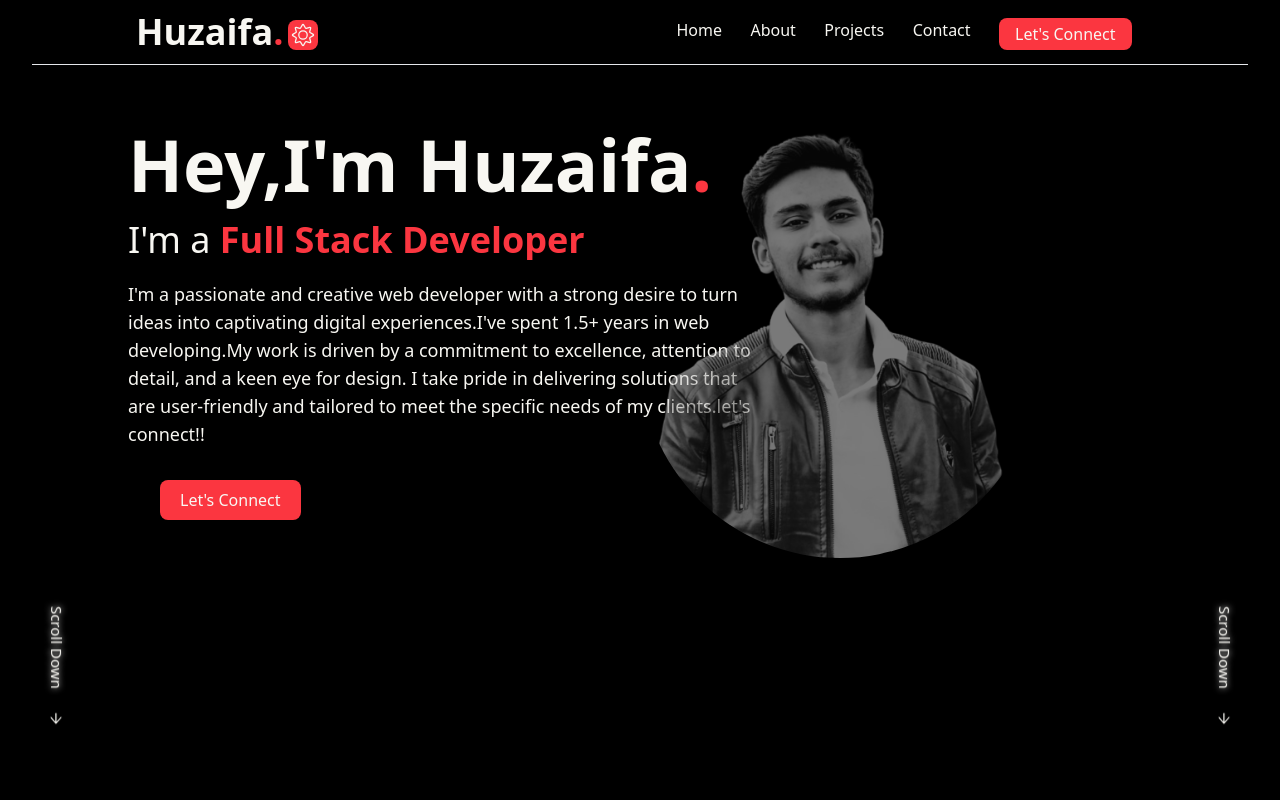
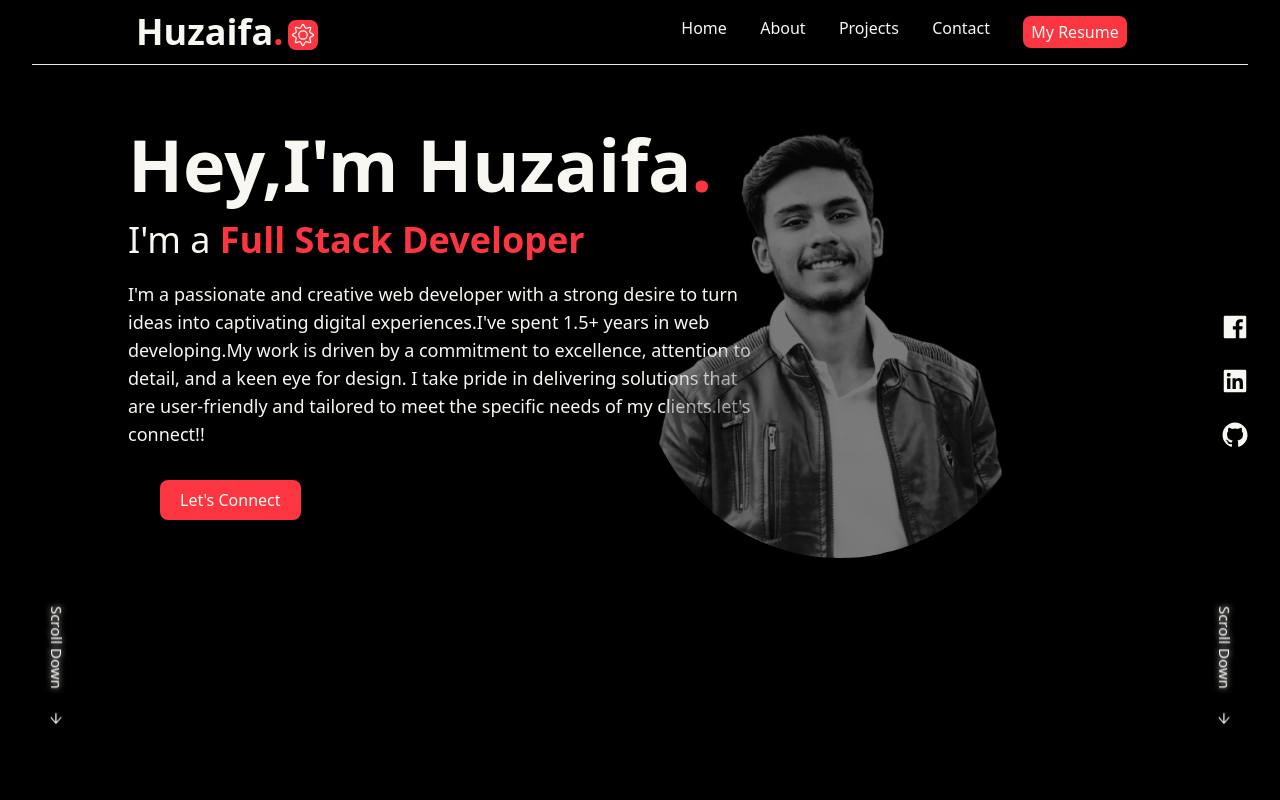
Before and after one commit to Huzaifa622/portfolio, a Next.js app: page / in a window 1280 px wide. Shown: the top 800 px of the page. Built offline with nearby package versions, Linux system fonts and the light colour scheme.

Commit message:
portfolio

```diff
--- a/components/About.js
+++ b/components/About.js
@@ -51,7 +51,7 @@ const About = () => {
             textShadow: "0 0 8px white",
             backgroundColor : "red"
           }}
-        className="flex items-center gap-1 text-center p-3 pt-0 pb-0 border-tred border rounded-lg">HTML<AiFillHtml5 size={20}/></motion.span>
+        className="flex items-center gap-1 text-center p-3 pt-0 pb-0 border-tred border rounded-lg hover:cursor-pointer">HTML<AiFillHtml5 size={20}/></motion.span>
         <motion.span
         whileHover={{
           scale: 1.1,
@@ -59,7 +59,7 @@ const About = () => {
           textShadow: "0 0 8px white",
           backgroundColor : "red"
         }}
-        className="flex items-center gap-1 text-center p-3 pt-0 pb-0 border-tred border rounded-lg">CSS<BiLogoCss3 size={20}/></motion.span>
+        className="flex items-center gap-1 text-center p-3 pt-0 pb-0 border-tred border rounded-lg hover:cursor-pointer">CSS<BiLogoCss3 size={20}/></motion.span>
         <motion.span
         whileHover={{
           scale: 1.1,
@@ -68,7 +68,7 @@ const About = () => {
           backgroundColor : "red"
         }}
 
-        className="flex items-center gap-1 text-center p-3 pt-0 pb-0 border-tred border rounded-lg">Tailwind<BiLogoTailwindCss size={20}/></motion.span>
+        className="flex items-center gap-1 text-center p-3 pt-0 pb-0 border-tred border rounded-lg hover:cursor-pointer">Tailwind<BiLogoTailwindCss size={20}/></motion.span>
         <motion.span
         whileHover={{
           scale: 1.1,
@@ -76,7 +76,7 @@ const About = () => {
           textShadow: "0 0 8px white",
           backgroundColor : "red"
         }}
-        className="flex items-center gap-1 text-center p-3 pt-0 pb-0 border-tred border rounded-lg">JavaScript<RiJavascriptFill size={20}/></motion.span>
+        className="flex items-center gap-1 text-center p-3 pt-0 pb-0 border-tred border rounded-lg hover:cursor-pointer">JavaScript<RiJavascriptFill size={20}/></motion.span>
         <motion.span
         whileHover={{
           scale: 1.1,
@@ -84,7 +84,7 @@ const About = () => {
           textShadow: "0 0 8px white",
           backgroundColor : "red"
         }}
-        className="flex items-center gap-1 text-center p-3 pt-0 pb-0 border-tred border rounded-lg">React JS<FaReact size={20}/></motion.span>
+        className="flex items-center gap-1 text-center p-3 pt-0 pb-0 border-tred border rounded-lg hover:cursor-pointer">React JS<FaReact size={20}/></motion.span>
         <motion.span
         whileHover={{
           scale: 1.1,
@@ -92,7 +92,7 @@ const About = () => {
           textShadow: "0 0 8px white",
           backgroundColor : "red"
         }}
-        className="flex items-center gap-1 text-center p-3 pt-0 pb-0 border-tred border rounded-lg">Next JS<TbBrandNextjs size={20}/></motion.span>
+        className="flex items-center gap-1 text-center p-3 pt-0 pb-0 border-tred border rounded-lg hover:cursor-pointer">Next JS<TbBrandNextjs size={20}/></motion.span>
         <motion.span
         whileHover={{
           scale: 1.1,
@@ -100,7 +100,7 @@ const About = () => {
           textShadow: "0 0 8px white",
           backgroundColor : "red"
         }}
-        className="flex items-center gap-1 text-center p-3 pt-0 pb-0 border-tred border rounded-lg">Firebase<BiLogoFirebase size={20}/></motion.span>
+        className="flex items-center gap-1 text-center p-3 pt-0 pb-0 border-tred border rounded-lg hover:cursor-pointer">Firebase<BiLogoFirebase size={20}/></motion.span>
         <motion.span
         whileHover={{
             scale: 1.1,
@@ -108,7 +108,7 @@ const About = () => {
             textShadow: "0 0 8px white",
             backgroundColor : "red"
           }}
-        className="flex items-center gap-1 text-center p-3 pt-0 pb-0 border-tred border rounded-lg">MongoDB<BiLogoMongodb size={20}/></motion.span>
+        className="flex items-center gap-1 text-center p-3 pt-0 pb-0 border-tred border rounded-lg hover:cursor-pointer">MongoDB<BiLogoMongodb size={20}/></motion.span>
        </div>
       </div>
        <div className="flex items-center text-center "> <span className="flex items-center text-tred">My Links<AiOutlineArrowRight className="ml-4" /></span>
@@ -119,7 +119,7 @@ const About = () => {
           textShadow: "0 0 8px white",
           backgroundColor : "red"
         }}
-       className=" ml-4"><Link href={'/'}><BiLogoFacebookSquare size={30}/></Link></motion.span>
+       className=" ml-4 hover:cursor-pointer"><Link href={'https://www.facebook.com/tanveer.huzaifa?mibextid=2JQ9oc'}><BiLogoFacebookSquare size={30}/></Link></motion.span>
        <motion.span
          whileHover={{
           scale: 1.1,
@@ -127,7 +127,7 @@ const About = () => {
           textShadow: "0 0 8px white",
           backgroundColor : "red"
         }}
-       className=" ml-4"><Link href={'/'}><BiLogoLinkedinSquare size={30}/></Link></motion.span>
+       className=" ml-4 hover:cursor-pointer"><Link href={'https://www.linkedin.com/in/huzaifa-tanveer-a81533249'}><BiLogoLinkedinSquare size={30}/></Link></motion.span>
        <motion.span
          whileHover={{
           scale: 1.1,
@@ -135,15 +135,7 @@ const About = () => {
           textShadow: "0 0 8px white",
           backgroundColor : "red"
         }}
-       className=" ml-4 rounded-full"><Link href={'/'}><AiOutlineGoogle size={30}/></Link></motion.span>
-       <motion.span
-         whileHover={{
-          scale: 1.1,
-          boxShadow: "0 0 18px red",
-          textShadow: "0 0 8px white",
-          backgroundColor : "red"
-        }}
-       className=" ml-4 rounded-full"><Link href={'/'}><BiLogoGithub size={30}/></Link></motion.span>
+       className=" ml-4 rounded-full hover:cursor-pointer"><Link href={'https://github.com/Huzaifa622'}><BiLogoGithub size={30}/></Link></motion.span>
 
        </div>
       </div>
--- a/components/HeroBanner.js
+++ b/components/HeroBanner.js
@@ -1,6 +1,7 @@
 import React from "react";
 import { motion } from "framer-motion";
 import { AiOutlineArrowRight } from "react-icons/ai";
+import { scrollTo } from "@/pages/services";
 
 import RevealY from "./RevealY";
 const HeroBanner = () => {
@@ -41,6 +42,7 @@ const HeroBanner = () => {
                   backgroundColor : "red",
                 }}
                 className="bg-tred text-twhite p-5 pt-2 pb-2 rounded-lg m-8"
+                onClick={() => scrollTo("contact")}
               >
                 Let's Connect
               </motion.button>
--- /dev/null
+++ b/components/Links.js
@@ -0,0 +1,46 @@
+import { motion } from "framer-motion";
+import {CiCircleChevRight} from 'react-icons/ci'
+import {RiJavascriptFill} from 'react-icons/ri'
+import {BiLogoCss3 , BiLogoFirebase, BiLogoTailwindCss, BiLogoMongodb, BiLogoFacebookSquare ,BiLogoLinkedinSquare , BiLogoGithub} from 'react-icons/bi'
+import {TbBrandNextjs} from 'react-icons/tb'
+import {FaReact} from 'react-icons/fa'
+// import {IoLogoJavascript} from 'react-icons/io'
+import {AiFillHtml5 , AiOutlineArrowRight , AiOutlineGoogle} from 'react-icons/ai'
+import Link from "next/link";
+
+const Links = () => {
+  return (
+<>
+<div className="fixed p-1 pb-2 pt-4 top-[35%] rounded-full left-[95%] z-20  backdrop-blur-md backdrop-filter ">
+    <div className="flex flex-col gap-2">
+    <motion.span
+         whileHover={{
+          scale: 1.1,
+          boxShadow: "0 0 18px red",
+          textShadow: "0 0 8px white",
+          backgroundColor : "red"
+        }}
+       className=" mt-4 hover:cursor-pointer"><Link href={'https://www.facebook.com/tanveer.huzaifa?mibextid=2JQ9oc'}><BiLogoFacebookSquare size={30}/></Link></motion.span>
+    <motion.span
+         whileHover={{
+          scale: 1.1,
+          boxShadow: "0 0 18px red",
+          textShadow: "0 0 8px white",
+          backgroundColor : "red"
+        }}
+       className="mt-4 hover:cursor-pointer"><Link href={'https://www.linkedin.com/in/huzaifa-tanveer-a81533249'}><BiLogoLinkedinSquare size={30}/></Link></motion.span>
+       <motion.span
+         whileHover={{
+          scale: 1.1,
+          boxShadow: "0 0 18px red",
+          textShadow: "0 0 8px white",
+          backgroundColor : "red"
+        }}
+       className=" mt-4 rounded-full hover:cursor-pointer"><Link href={'https://github.com/Huzaifa622'}><BiLogoGithub size={30}/></Link></motion.span>
+    </div>
+</div>
+</>
+  )
+}
+
+export default Links
--- a/components/Navbar.js
+++ b/components/Navbar.js
@@ -1,18 +1,19 @@
-import React from 'react'
-import {motion } from 'framer-motion'
+import React from 'react';
+import { motion } from 'framer-motion';
 import { scrollTo } from "@/pages/services";
+
 const Navbar = () => {
   return (
-    <div className="fixed z-20 w-full bg-inherit  ">
-    <div className="w-full  flex justify-center text-center m-2 overflow-x-hidden ">
-      <nav className="flex w-[80%] h-[3rem] justify-between items-center text-center">
+    <div className="fixed z-20 w-full backdrop-blur-md backdrop-filter bg-rgba-black">
+      <div className="w-full flex justify-center text-center m-2 overflow-x-hidden ">
+        <nav className="flex w-[80%] h-[3rem] justify-between items-center text-center ">
           <div>
             <h2 className="text-4xl font-bold">
               Huzaifa<span className="text-tred ">.</span>
             </h2>
           </div>
           <div className="w-[50%]">
-          <ul className="flex justify-evenly z-10 mt-2">
+            <ul className="flex justify-evenly z-10 text-center">
               <motion.li
                 whileHover={{
                   scale: 1.1,
@@ -20,7 +21,7 @@ const Navbar = () => {
                   transition: { duration: 1.1, repeat: Infinity },
                 }}
                 onClick={() => scrollTo("herobanner")}
-              className="cursor-pointer "
+                className="cursor-pointer"
               >
                 Home
               </motion.li>
@@ -31,7 +32,7 @@ const Navbar = () => {
                   transition: { duration: 1.1, repeat: Infinity },
                 }}
                 onClick={() => scrollTo("about")}
-              className="cursor-pointer "
+                className="cursor-pointer"
               >
                 About
               </motion.li>
@@ -42,7 +43,7 @@ const Navbar = () => {
                   transition: { duration: 1.1, repeat: Infinity },
                 }}
                 onClick={() => scrollTo("projects")}
-              className="cursor-pointer "
+                className="cursor-pointer"
               >
                 Projects
               </motion.li>
@@ -53,28 +54,30 @@ const Navbar = () => {
                   transition: { duration: 1.1, repeat: Infinity },
                 }}
                 onClick={() => scrollTo("contact")}
-              className="cursor-pointer "
+                className="cursor-pointer"
               >
                 Contact
               </motion.li>
-            <motion.button
+              <motion.a
+              href='/Resume.pdf'
                 whileHover={{
                   scale: 1.1,
                   boxShadow: "0 0 18px red",
                   textShadow: "0 0 8px white",
-                  backgroundColor : "red",
+                  backgroundColor: "red",
                 }}
-                className="bg-tred text-twhite p-4 pt-1 pb-1 rounded-lg mb-1"
+                className="bg-tred text-twhite p-2 pb-1 pt-1  rounded-lg "
+
               >
-                Let's Connect
-              </motion.button>
+              My Resume
+              </motion.a>
             </ul>
           </div>
         </nav>
       </div>
       <hr className="w-[95%] mx-auto" />
     </div>
-  )
-}
+  );
+};
 
-export default Navbar
+export default Navbar;
--- a/pages/index.js
+++ b/pages/index.js
@@ -9,6 +9,7 @@ import { useState } from 'react'
 import Contact from '@/components/Contact'
 import CustomCursor from '@/components/CustomCursor'
 import Navbar from '@/components/Navbar'
+import Links from '@/components/Links'
 
 
 
@@ -24,6 +25,7 @@ export default function Home() {
  {/* <CustomCursor/> */}
  {/* <TsParticles/> */}
  <Navbar/>
+ <Links/>
  <div className='h-full w-full' id='herobanner'>
 <HeroBanner/>
 <button onClick={handleTheme} className='fixed z-20 top-5 left-72 bg-tred rounded-lg'>{theme?<HiMoon size={30}/>:<CiSun size={30}/>}</button>
```
Also changed, not shown: 1 other file (tests, documents, lock files or other folders). Lines whose indentation alone changed are shown as unchanged.
